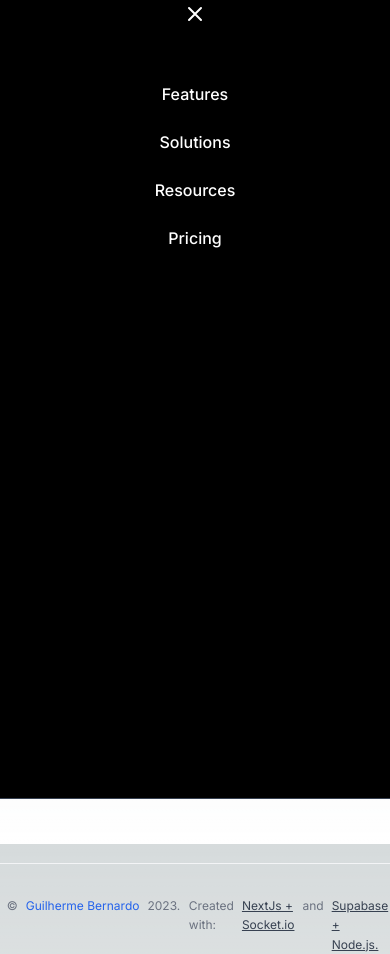
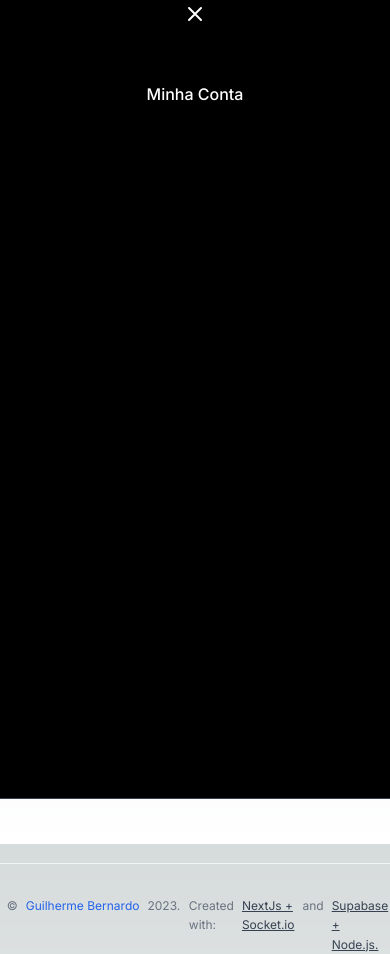
Before and after one commit to GuilhermeBn198/Leilao-centavos-SocketIO, a Next.js app in the folder leilao-legal/: page / in a window 390 px wide. Built offline with nearby package versions, Linux system fonts and the light colour scheme.

Commit message:
header finish

```diff
--- a/leilao-legal/components/Header.tsx
+++ b/leilao-legal/components/Header.tsx
@@ -9,11 +9,7 @@ export default function Home() {
                 <nav className="flex items-center justify-between h-16 lg:h-20">
                     <div className="flex-shrink-0">
                         <a href="#" title="" className="flex">
-                            <img
-                                className="w-auto h-8 lg:h-10"
-                                src="https://cdn.rareblocks.xyz/collection/celebration/images/logo-alt.svg"
-                                alt=""
-                            />
+                            <p className="text-5xl">Leilão Legal</p>
                         </a>
                     </div>
 
@@ -40,38 +36,10 @@ export default function Home() {
                     <div className="hidden md:flex md:items-center md:space-x-10">
                         <a
                             href="#"
-                            title=""
+                            title="Minha Conta"
                             className="text-sm font-medium text-white transition-all duration-200 lg:text-base hover:text-opacity-70 focus:text-opacity-70"
                         >
-                            {" "}
-                            Features{" "}
-                        </a>
-
-                        <a
-                            href="#"
-                            title=""
-                            className="text-sm font-medium text-white transition-all duration-200 lg:text-base hover:text-opacity-70 focus:text-opacity-70"
-                        >
-                            {" "}
-                            Solutions{" "}
-                        </a>
-
-                        <a
-                            href="#"
-                            title=""
-                            className="text-sm font-medium text-white transition-all duration-200 lg:text-base hover:text-opacity-70 focus:text-opacity-70"
-                        >
-                            {" "}
-                            Resources{" "}
-                        </a>
-
-                        <a
-                            href="#"
-                            title=""
-                            className="text-sm font-medium text-white transition-all duration-200 lg:text-base hover:text-opacity-70 focus:text-opacity-70"
-                        >
-                            {" "}
-                            Pricing{" "}
+                            Minha Conta{" "}
                         </a>
                     </div>
                 </nav>
@@ -101,38 +69,10 @@ export default function Home() {
                     <nav className="flex flex-col items-center mt-10 space-y-2">
                         <a
                             href="#"
-                            title=""
+                            title="Minha Conta"
                             className="py-2 font-medium text-white transition-all duration-200 focus:text-opacity-70"
                         >
-                            {" "}
-                            Features{" "}
-                        </a>
-
-                        <a
-                            href="#"
-                            title=""
-                            className="py-2 font-medium text-white transition-all duration-200 focus:text-opacity-70"
-                        >
-                            {" "}
-                            Solutions{" "}
-                        </a>
-
-                        <a
-                            href="#"
-                            title=""
-                            className="py-2 font-medium text-white transition-all duration-200 focus:text-opacity-70"
-                        >
-                            {" "}
-                            Resources{" "}
-                        </a>
-
-                        <a
-                            href="#"
-                            title=""
-                            className="py-2 font-medium text-white transition-all duration-200 focus:text-opacity-70"
-                        >
-                            {" "}
-                            Pricing{" "}
+                            Minha Conta{" "}
                         </a>
                     </nav>
                 </nav>
```
